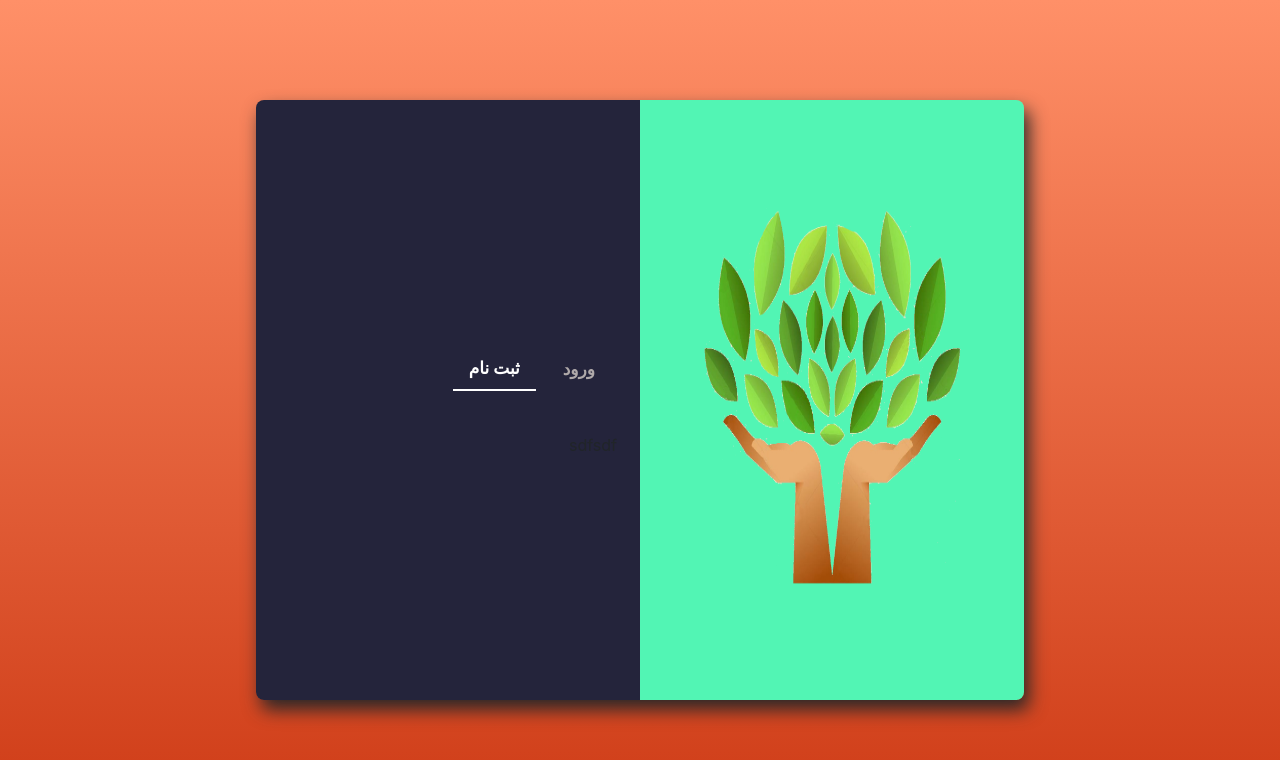
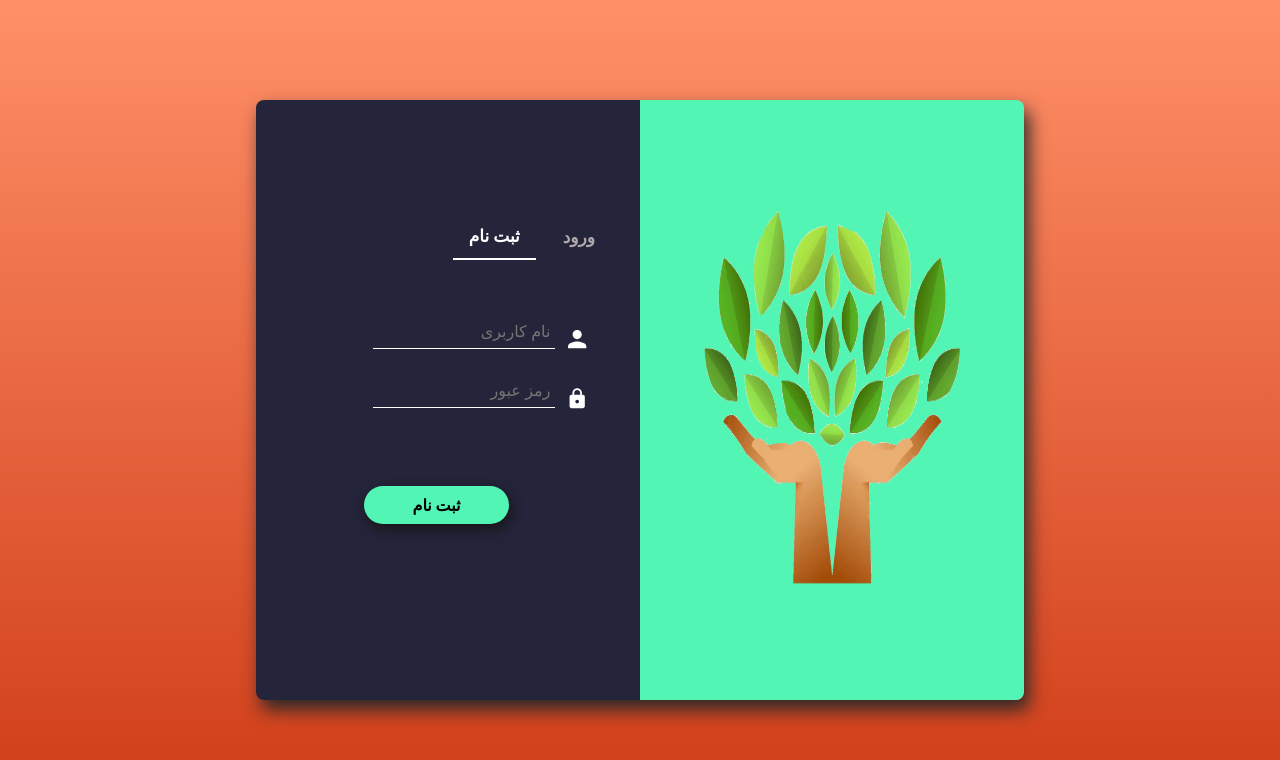
Before and after one commit to QueraTeam/django-college-frontend, a React (Create React App) app: page / in a window 1280 px wide. Both pictures are taken after a click on the tab "ثبت نام". Shown: the top 760 px of the page. Built offline with nearby package versions, Linux system fonts and the light colour scheme.

Commit message:
Add signup tab

```diff
--- a/src/App.css
+++ b/src/App.css
@@ -108,8 +108,12 @@
   width: 40%;
   padding: 2%;
   font-weight: bold;
+  box-shadow: 2px 5px 13px #181515;
+
 }
 .logbtn:hover,
 .logbtn:focus{
-  transform: scale(1.2);
+  transform: scale(1.1);
+  box-shadow: 5px 12px 20px #0e0d0d;
+
 }
--- a/src/Components/Login.jsx
+++ b/src/Components/Login.jsx
@@ -21,13 +21,13 @@ export default class Login extends React.Component {
     }
 
     handleRequest () {
-        axios.post('https://api.paywith.click/auth/signin/', {
+        axios.post('http://localhost:8000/accounts/login/', {
           username: this.state.fields.username,
           password: this.state.fields.password
         })
           .then((response) => {
-            window.localStorage.setItem('token', response.data.data.token)
-            window.localStorage.setItem('id', response.data.data.profile.id)
+              console.log(response.data.token)
+            window.localStorage.setItem('token', response.data.token)
            // this.props.history.push('/page/')
           })
           .catch(function (error) {
--- a/src/Components/SignUp.jsx
+++ b/src/Components/SignUp.jsx
@@ -1,14 +1,82 @@
 import React from "react";
+import { IoMdPerson, IoMdLock } from "react-icons/io";
+import axios from 'axios'
+import { Button, Modal } from 'react-bootstrap'
 
 export default class SignUp extends React.Component {
 
+    constructor(props) {
+        super(props)
+        this.state = {
+            fields: {
+                username: '',
+                password: ''
+            },
+            show: false
+        }
+        this.handleClose = this.handleClose.bind(this)
+    }
+
+    handleChange(event) {
+        const name = event.target.name
+        const changeFields = this.state.fields
+        changeFields[name] = event.target.value
+        this.setState({ fields: changeFields })
+    }
+
+    handleClose() {
+        this.setState({ show: false });
+    }
+
+    handleRequest() {
+        axios.post('http://localhost:8000/accounts/register/', {
+            username: this.state.fields.username,
+            password: this.state.fields.password
+        })
+            .then((response) => {
+                console.log(response.data)
+                this.setState({ show: true });
 
 
-  render() {
-    return (
-      <div >
-        sdfsdf
-      </div>
-    )
-  }
+            })
+            .catch(function (error) {
+                console.log(error)
+            })
+    }
+
+    render() {
+        console.log('chnge', this.state.fields)
+        return (
+            <div className='enter-container'>
+                <div className='user-icon'>
+                    <IoMdPerson className="icon" size="8%" color='white' />
+                    <input type='text' placeholder='نام کاربری'
+                        name='username'
+                        className='username'
+                        onChange={(event) => this.handleChange(event)}
+                    />
+                </div>
+                <div className='user-icon'>
+                    <IoMdLock className="icon" size="8%" color='white' />
+                    <input type='password' placeholder='رمز عبور'
+                        name='password'
+                        className='username'
+                        onChange={(event) => this.handleChange(event)}
+                    />
+                </div>
+                <button className='logbtn' onClick={() => this.handleRequest()} >ثبت نام</button>
+                <Modal show={this.state.show} onHide={this.handleClose}>
+                    <Modal.Header closeButton>
+                        <Modal.Title> نوع ثبت نام </Modal.Title>
+                    </Modal.Header>
+                    <Modal.Body> نیوکار یا مرکز خیریه </Modal.Body>
+                    <Modal.Footer>
+                        <Button variant='outline-danger' onClick={this.handleClose}>
+                            Close
+                    </Button>
+                    </Modal.Footer>
+                </Modal>
+            </div>
+        )
+    }
 }
--- a/src/index.js
+++ b/src/index.js
@@ -2,7 +2,6 @@
 import React, { Suspense } from "react";
 import ReactDOM from "react-dom";
 import "./index.css";
-import 'bootstrap/dist/css/bootstrap.css'
 /* App is the entry point to the React code.*/
 import App from "./App";
 // import serviceWorker from "./serviceWorker";
```
